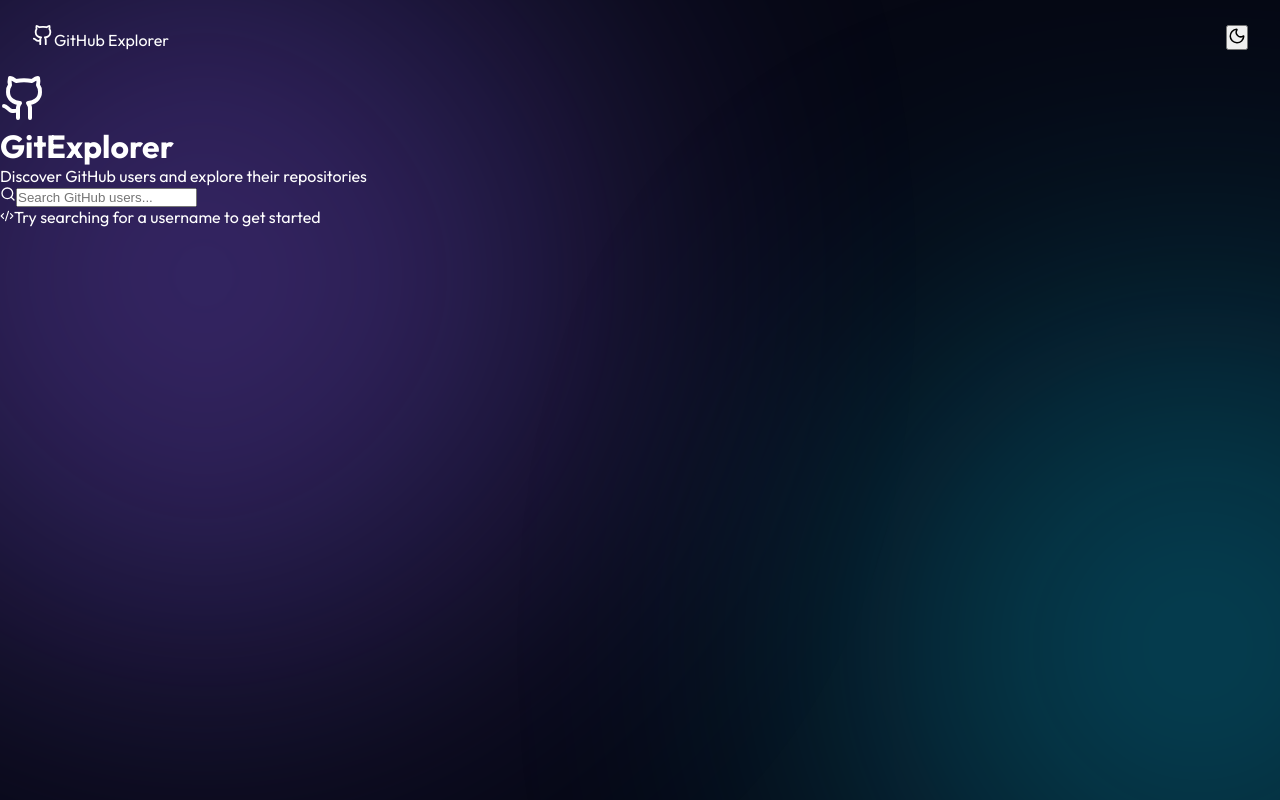
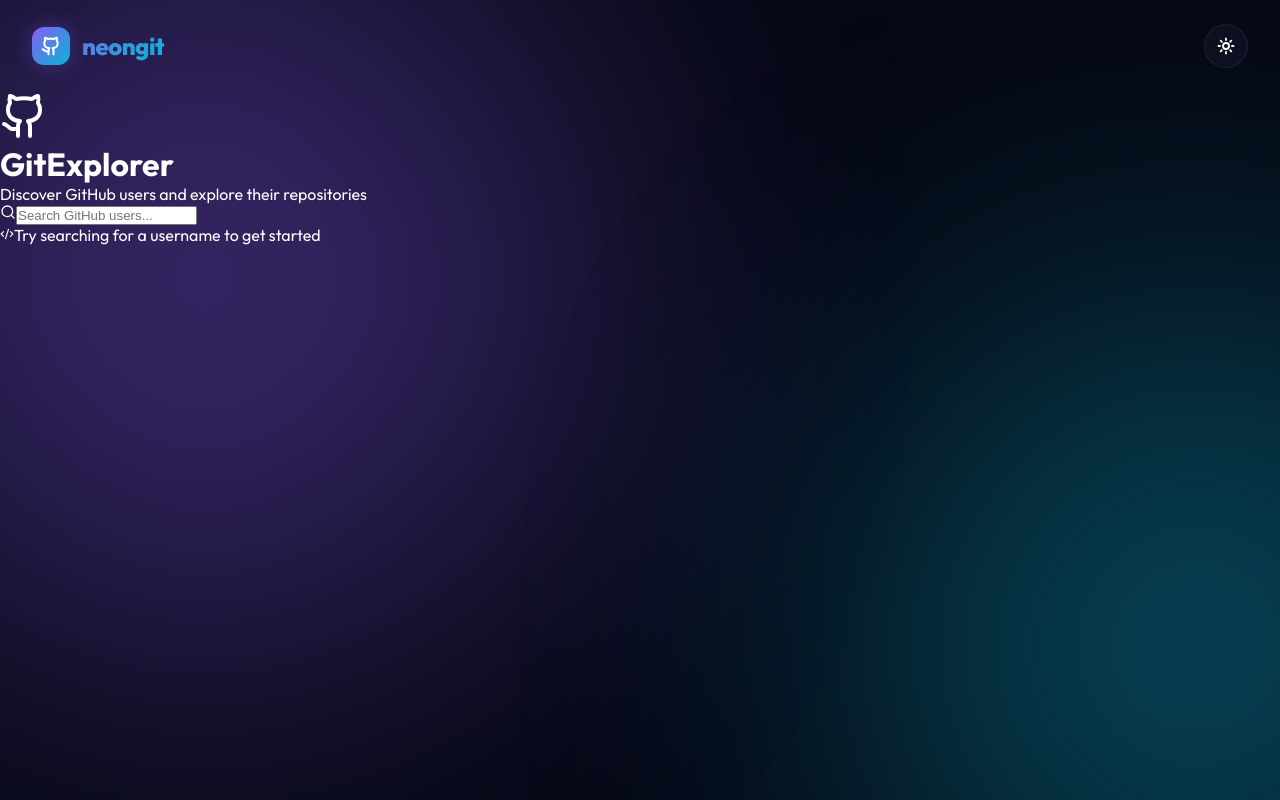
Before and after one commit to Neha-Sharmaaa/GitHub_Explorer, a React (Vite) app: page / in a window 1280 px wide. Built offline with nearby package versions, Linux system fonts and the light colour scheme.

Commit message:
refactor: replace custom Github icon with lucide-react component and update theme defaults and header layout

```diff
--- a/src/App.jsx
+++ b/src/App.jsx
@@ -1,42 +1,17 @@
 import React, { useState, useEffect } from 'react';
 import Home from './pages/Home';
-import { Moon, Sun } from 'lucide-react';
+import { Moon, Sun, Github } from 'lucide-react';
 import './index.css';
 
-// Custom GitHub icon (removed from lucide-react in recent versions)
-const GithubIcon = ({ size = 24, className, style }) => (
-  <svg
-    xmlns="http://www.w3.org/2000/svg"
-    width={size}
-    height={size}
-    viewBox="0 0 24 24"
-    fill="none"
-    stroke="currentColor"
-    strokeWidth="2"
-    strokeLinecap="round"
-    strokeLinejoin="round"
-    className={className}
-    style={style}
-  >
-    <path d="M15 22v-4a4.8 4.8 0 0 0-1-3.5c3 0 6-2 6-5.5.08-1.25-.27-2.48-1-3.5.28-1.15.28-2.35 0-3.5 0 0-1 0-3 1.5-2.64-.5-5.36-.5-8 0C6 2 5 2 5 2c-.3 1.15-.3 2.35 0 3.5A5.403 5.403 0 0 0 4 9c0 3.5 3 5.5 6 5.5-.39.49-.68 1.05-.85 1.65-.17.6-.22 1.23-.15 1.85v4" />
-    <path d="M9 18c-4.51 2-5-2-7-2" />
-  </svg>
-);
+function App() {
+  const [theme, setTheme] = useState('dark'); // Default to dark for neon glass effect
 
-function App() {
-  // Theme state
-  const [theme, setTheme] = useState('light');
-
-  // Load theme from localStorage on initial render
   useEffect(() => {
-    const savedTheme = localStorage.getItem('theme');
-    if (savedTheme) {
+    const savedTheme = localStorage.getItem('theme') || 'dark';
     setTheme(savedTheme);
     document.body.setAttribute('data-theme', savedTheme);
-    }
   }, []);
 
-  // Toggle theme and save
   const toggleTheme = () => {
     const newTheme = theme === 'light' ? 'dark' : 'light';
     setTheme(newTheme);
@@ -46,24 +21,23 @@
 
   return (
     <>
-      {/* Sticky Top Header */}
       <header className="app-header">
-        <div className="app-header__brand">
-          <GithubIcon size={22} />
-          <span>GitHub Explorer</span>
+        <div className="brand-logo">
+          <div className="brand-icon">
+            <Github size={20} strokeWidth={2.5} />
           </div>
-        <div className="app-header__actions">
+          neonGit
+        </div>
+
         <button
           onClick={toggleTheme}
-            className="btn-icon"
-            aria-label="Toggle dark mode"
+          className="theme-toggle"
+          aria-label="Toggle theme"
         >
-            {theme === 'light' ? <Moon size={18} /> : <Sun size={18} />}
+          {theme === 'light' ? <Moon size={18} strokeWidth={2.5} /> : <Sun size={18} strokeWidth={2.5} />}
         </button>
-        </div>
       </header>
 
-      {/* Main Content */}
       <Home />
     </>
   );
```
Lines whose indentation alone changed are shown as unchanged.
